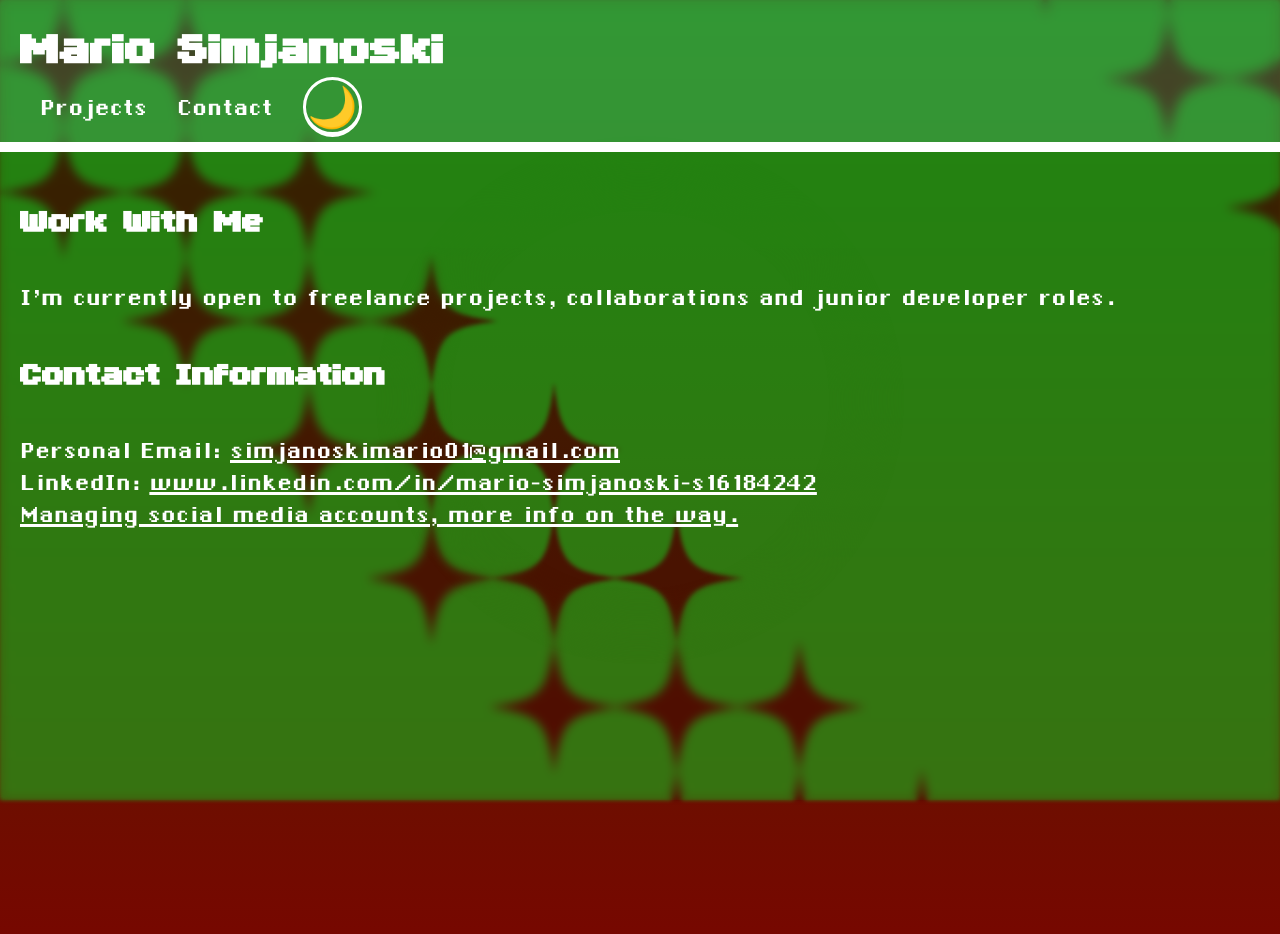
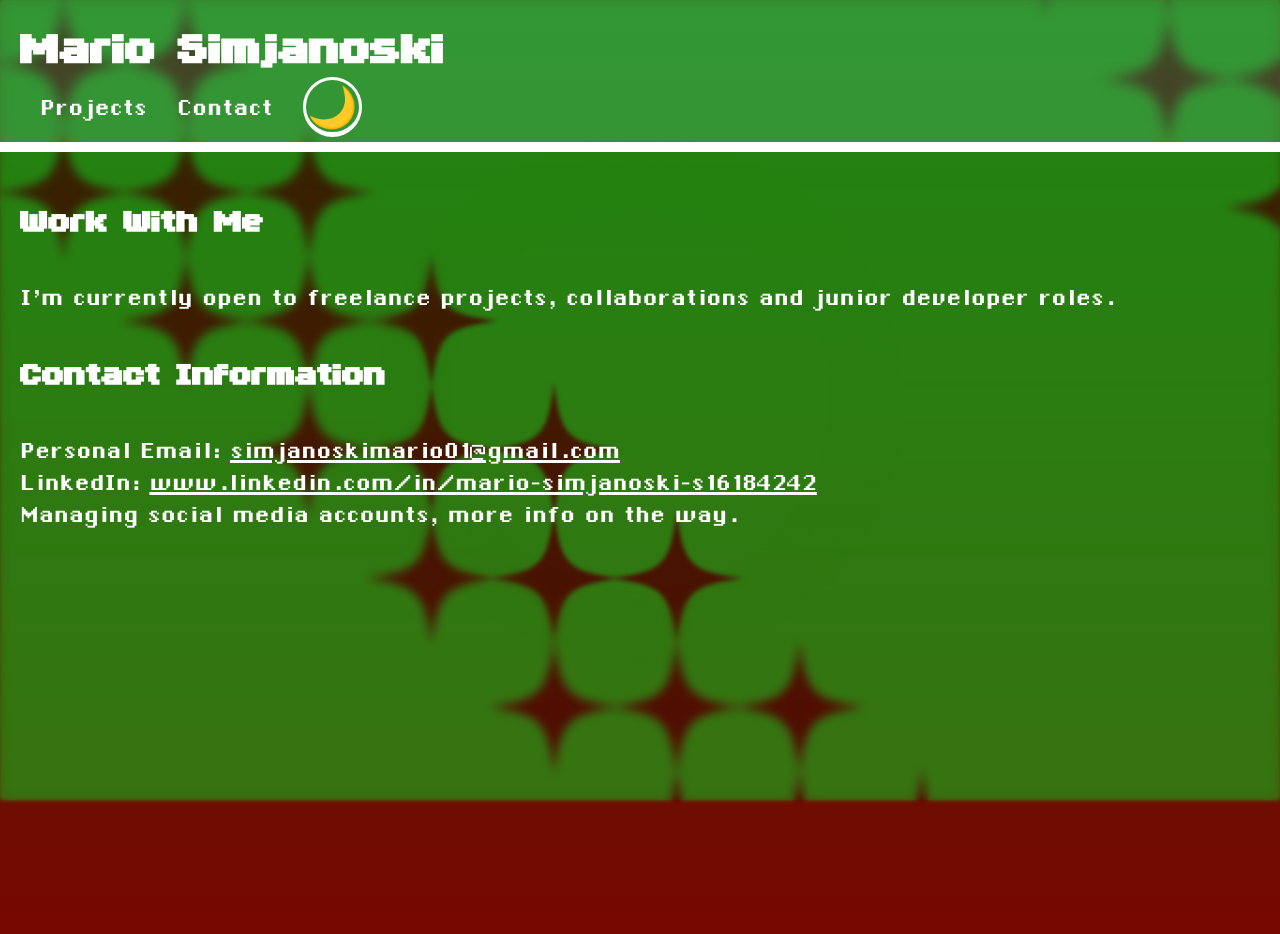
Before and after one commit to simjanoskimario/simjanoskimario.github.io, a plain HTML site: page contact.html in a window 1280 px wide. Shown: the top 934 px of the page. Drawn offline with Linux system fonts and the light colour scheme.

Commit message:
Update contact.html

```diff
--- a/contact.html
+++ b/contact.html
@@ -248,7 +248,7 @@
         <p>I'm currently open to freelance projects, collaborations and junior developer roles.</p>
         <h2>Contact Information</h2>
         <p>Personal Email: <a href="mailto:simjanoskimario01@gmail.com">simjanoskimario01@gmail.com</a> <br>
-           LinkedIn: <a href="www.linkedin.com/in/mario-simjanoski-s16184242">www.linkedin.com/in/mario-simjanoski-s16184242 <br>
+           LinkedIn: <a href="www.linkedin.com/in/mario-simjanoski-s16184242">www.linkedin.com/in/mario-simjanoski-s16184242</a> <br>
            Managing social media accounts, more info on the way.
           </p>
     </div>
```
